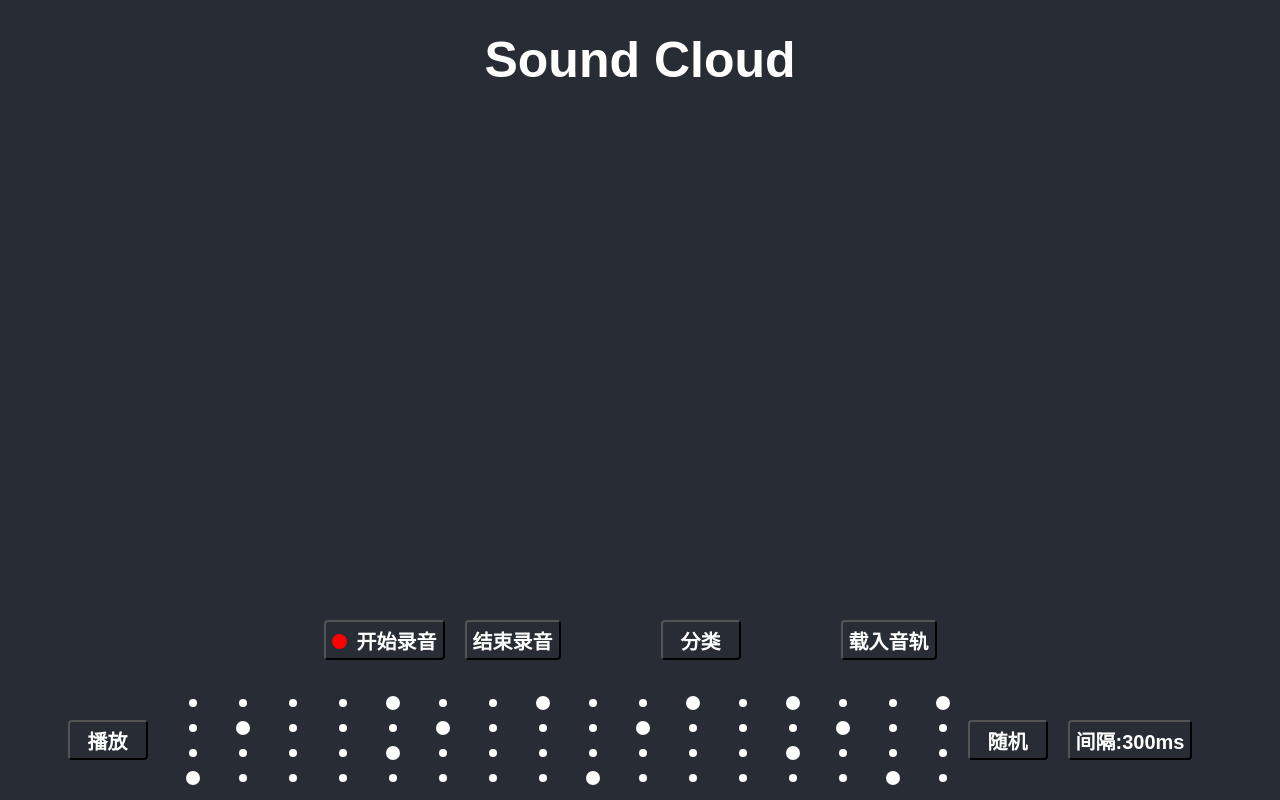
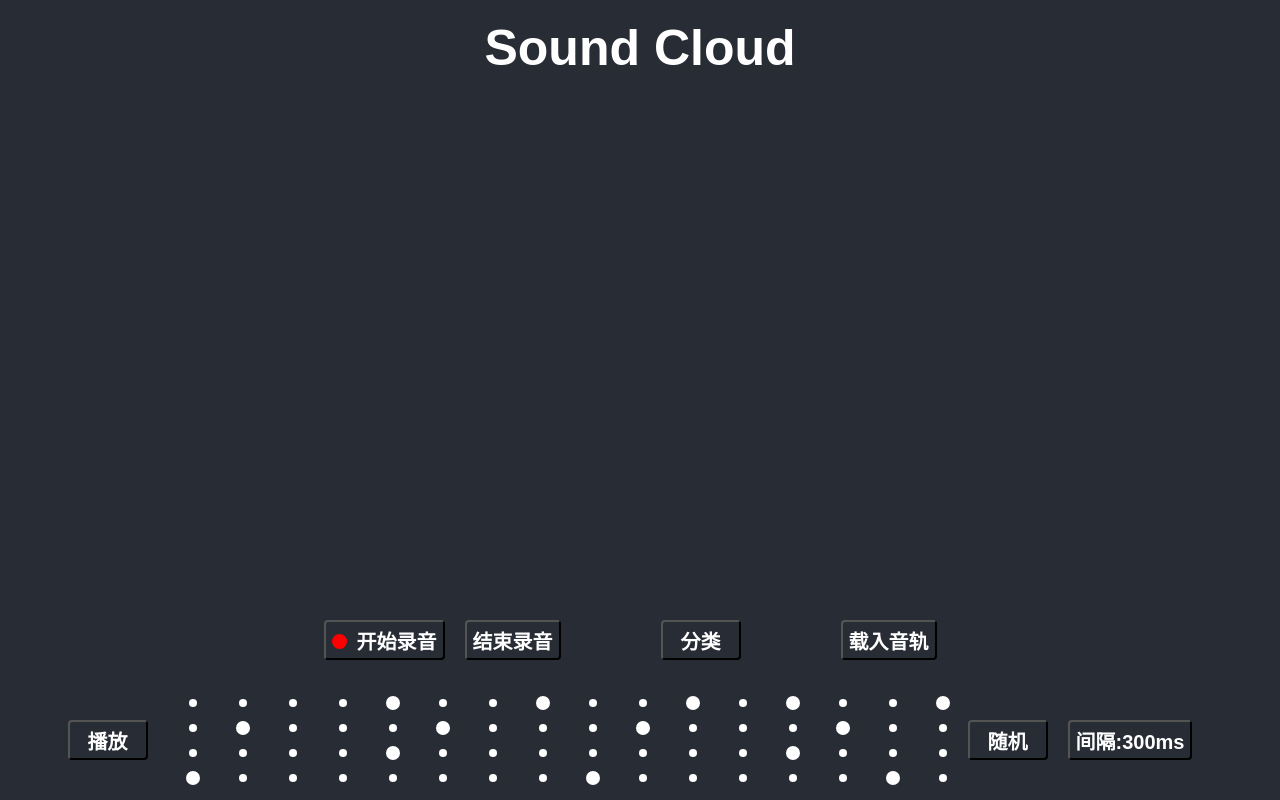
Before and after one commit to CSUHYD/SoundCloud, a React (Create React App) app: page / in a window 1280 px wide. Built offline with nearby package versions, Linux system fonts and the light colour scheme.

Commit message:
title height

```diff
--- a/src/App.css
+++ b/src/App.css
@@ -32,7 +32,7 @@
 
 .title {
   height: 10vh;
-  line-height: 15vh;
+  line-height: 12vh;
   font-size: 50px;
   font-weight: bold;
   font-family: fantasy, monospace, cursive;
```
